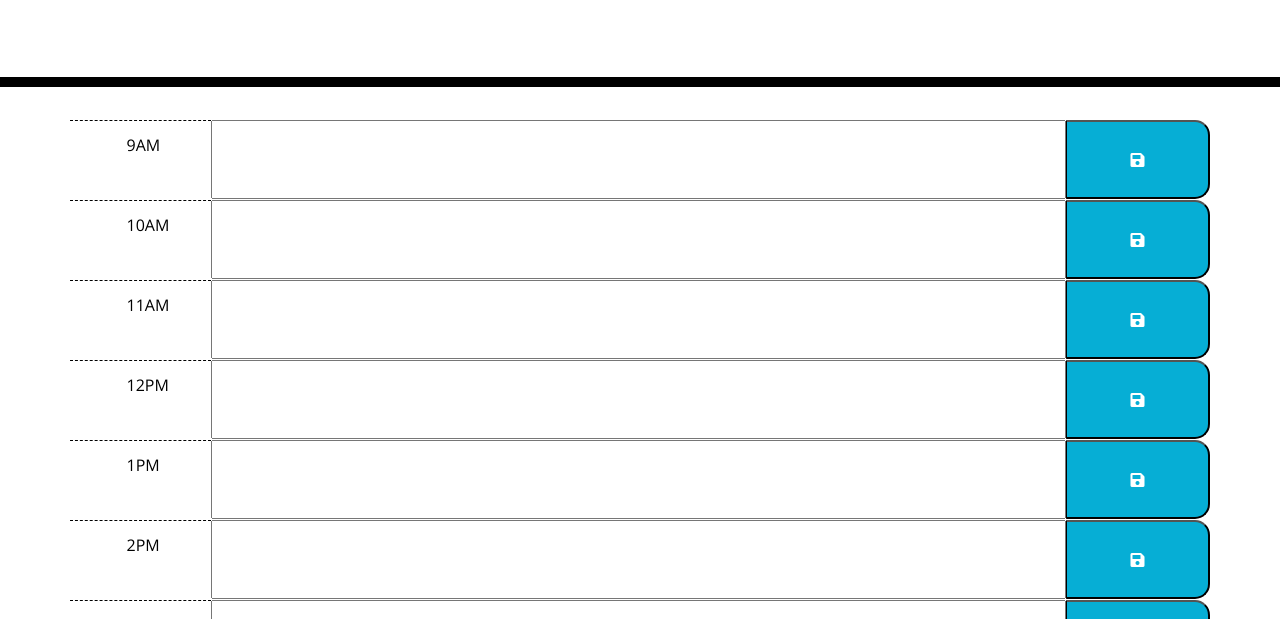
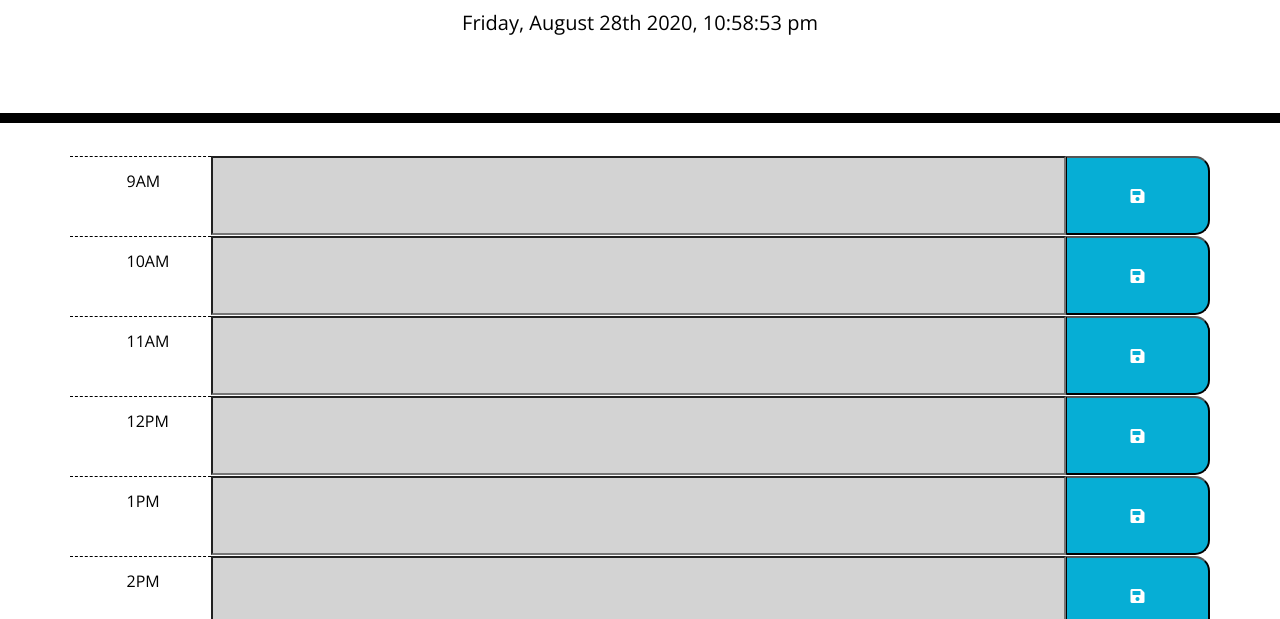
Before and after one commit to Toccara/Scheduler, a plain HTML site: page index.html in a window 1280 px wide. Shown: the part 181-800 px from the top of the page. Drawn offline with nearby package versions, Linux system fonts and the light colour scheme.

Commit message:
fixed css and javascript

```diff
--- a/index.html
+++ b/index.html
@@ -105,5 +105,6 @@
 
     <script src="https://code.jquery.com/jquery-3.4.1.min.js"></script>
     <script src="https://cdnjs.cloudflare.com/ajax/libs/moment.js/2.24.0/moment.min.js"></script>
+    <script src="script.js"></script>
   </body>
 </html>
--- a/script.js
+++ b/script.js
@@ -12,12 +12,14 @@ $(document).ready(function () {
 
 	//Color coding to indicate whether it is in the past, present, or future
 	function colorSchedule() {
+		var currentHour = moment().hours();
+
 		$("input").each(function () {
 			var rowHour = $(this).attr("id");
 			var rowNumber = parseInt(rowHour);
-			if (blockHour < currentHour) {
+			if (rowNumber < currentHour) {
 				$(this).addClass("past");
-			} else if (blockHour === currentHour) {
+			} else if (rowNumber === currentHour) {
 				$(this).removeClass("past");
 				$(this).addClass("present");
 			} else {
--- a/style.css
+++ b/style.css
@@ -44,17 +44,17 @@ textarea{
 
 .past {
   background-color: #d3d3d3;
-  color: white;
+
 }
 
 .present {
   background-color: #ff6961;
-  color: white;
+
 }
 
 .future {
   background-color: #77dd77;
-  color: white;
+
 }
 
 .saveBtn {
```
